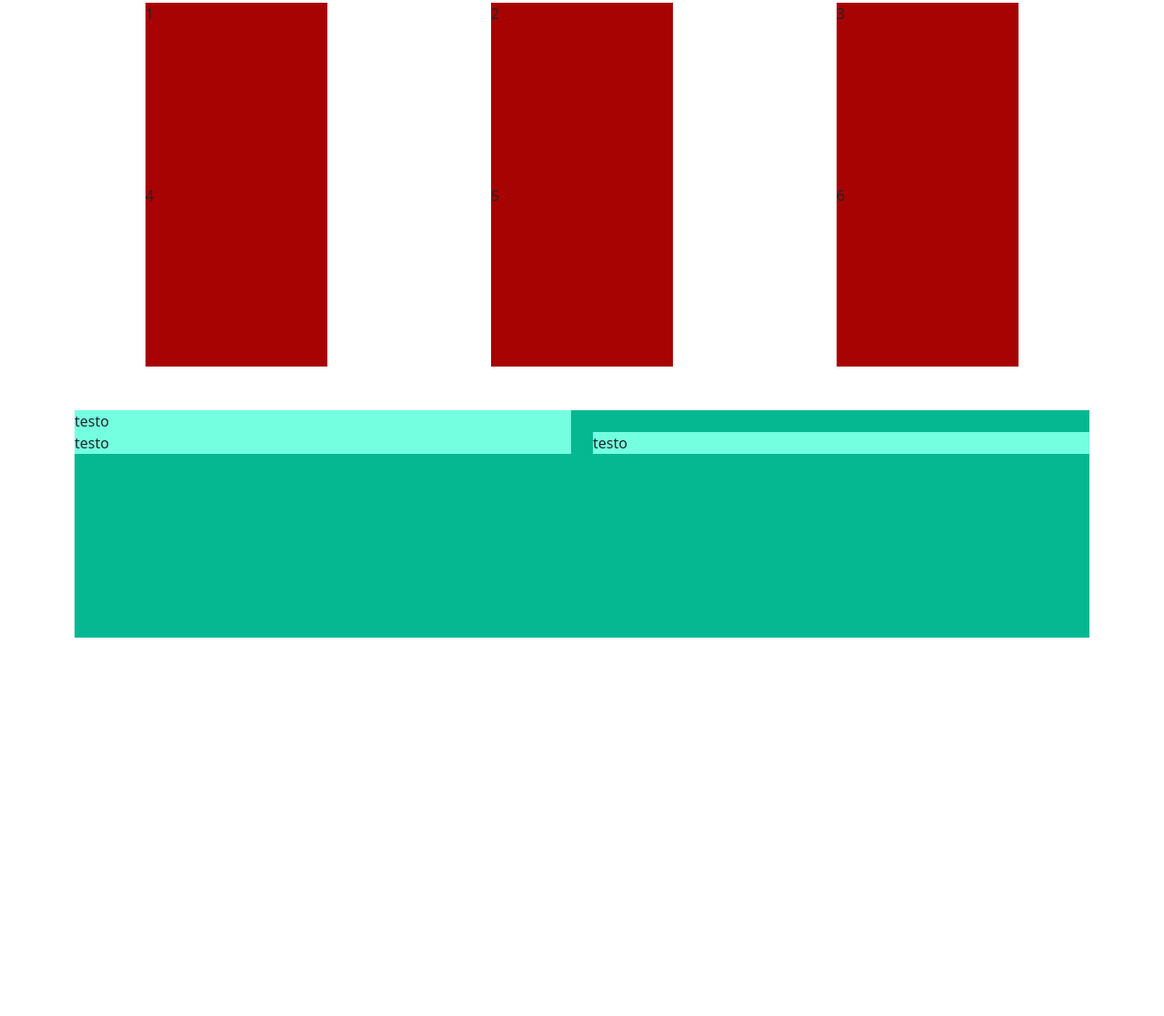
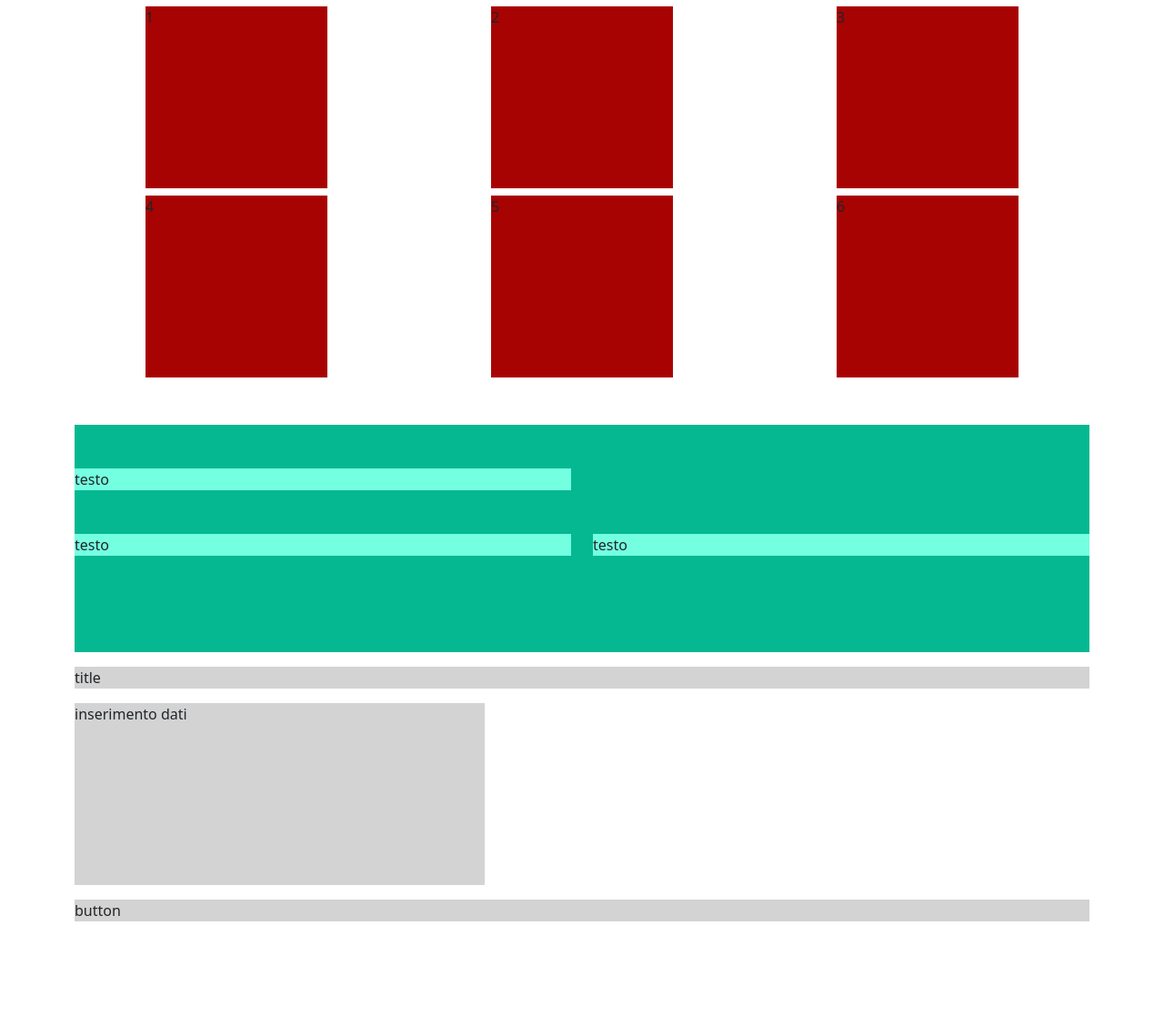
Before and after one commit to Dario0199/html-css-bootstrap-freelancer, a plain HTML site: page index.html in a window 1280 px wide. Shown: the part 435-1552 px from the top of the page at 91% size. Before the commit the page ends 1136 px from the top, so only its background shows below. Drawn offline with nearby package versions, Linux system fonts and the light colour scheme.

Commit message:
inserition box

```diff
--- a/index.html
+++ b/index.html
@@ -29,22 +29,22 @@
         </div>
         <!--image -->
         <div class="row image my-5">
-            <div class="col-sm-12 col-md-6 col-xl-4 ">
+            <div class="col-sm-12 col-md-6 col-xl-4 my-1">
                 <div class="box img">1</div>
             </div>
-            <div class="col-sm-12 col-md-6 col-xl-4">
+            <div class="col-sm-12 col-md-6 col-xl-4 my-1">
                 <div class="box img">2</div>
             </div>
-            <div class="col-sm-12 col-md-6 col-xl-4">
+            <div class="col-sm-12 col-md-6 col-xl-4 my-1">
                 <div class="box img">3</div>
             </div>
-            <div class="col-sm-12 col-md-6 col-xl-4">
+            <div class="col-sm-12 col-md-6 col-xl-4 my-1">
                 <div class="box img">4</div>
             </div>
-            <div class="col-sm-12 col-md-6 col-xl-4">
+            <div class="col-sm-12 col-md-6 col-xl-4 my-1">
                 <div class="box img">5</div>
             </div>
-            <div class="col-sm-12 col-md-6 col-xl-4">
+            <div class="col-sm-12 col-md-6 col-xl-4 my-1">
                 <div class="box img">6</div>
             </div>
         </div>
@@ -53,21 +53,44 @@
             <div class="col">
                 <div class="box about">
                     <div class="row">
-                        <div class="col-6">
+                        <div class="col-6 my-5">
                             <div class="box_about">testo</div>
                         </div>
                     </div>
                     <div class="row">
-                        <div class="col-6 col-sm-12 col-md-6">
+                        <div class="col-12 col-sm-12 col-md-6">
                             <div class="box_about">testo</div>
                         </div>
-                        <div class="col-6 col-sm-12 col-md-6">
+                        <div class="col-12 col-sm-12 col-md-6">
                             <div class="box_about">testo</div>
                         </div>
                     </div>
                 </div>
             </div>
         </div>
+        <!-- inserimento -->
+        <div class="row ">
+            <div class="col">
+                <div class="box dati">
+                    <div class="row">
+                        <div class="col my-3">
+                            <div class="box_title_in">title</div>
+                        </div>
+                    </div>
+                    <div class="row">
+                        <div class="col-5 mb-3">
+                            <div class="box_inserition">inserimento dati</div>
+                        </div>
+                    </div>
+                    <div class="row">
+                        <div class="col">
+                            <div class="box_button_in">button</div>
+                        </div>
+                    </div>
+                </div>
+            </div>
+        </div>
+
     </section>
 </body>
 </html>
--- a/style.css
+++ b/style.css
@@ -31,10 +31,30 @@ body{
 
 .about{
     height: 250px;
+    margin: 0 auto;
     background: rgb(5, 184, 145);
 }
 
 .box_about{
+
     background: rgb(117, 255, 225);
     margin: 0 auto;
 }
+
+.dati{
+    background: white;
+    height: 400px;
+}
+
+.box_title_in{
+    background: lightgray;
+}
+
+.box_inserition{
+    background: lightgray;
+    height: 200px;
+}
+
+.box_button_in{
+    background: lightgray;
+}
```
